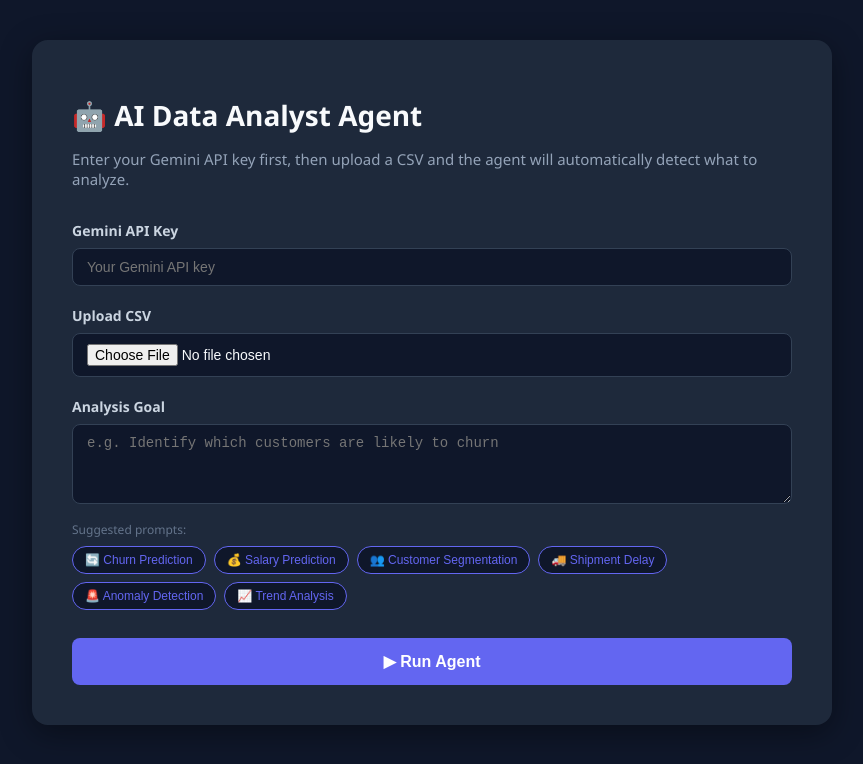
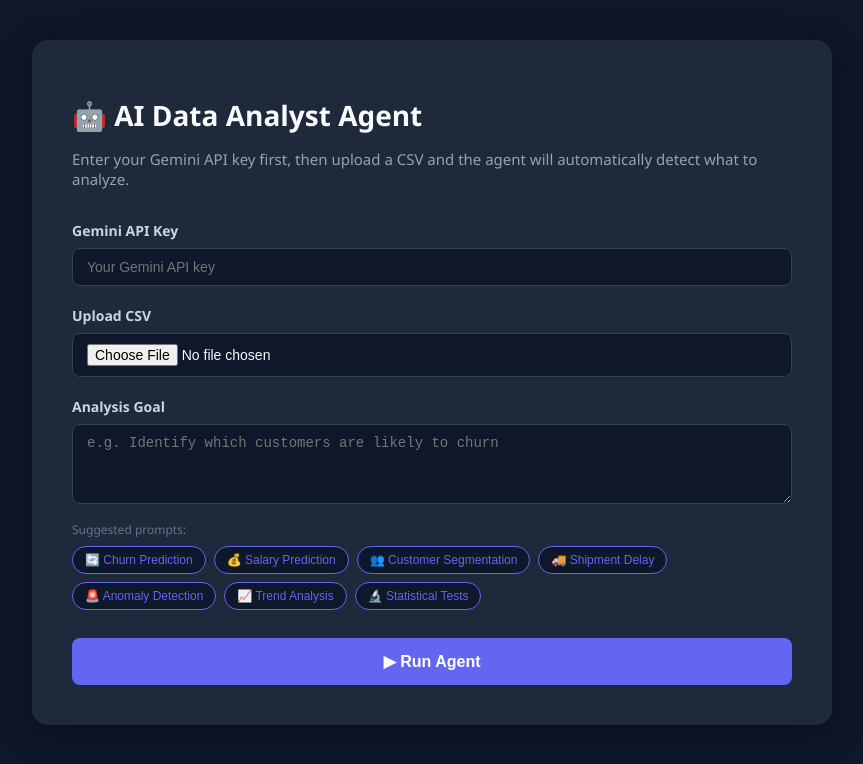
Before and after one commit to lux-lator555/ai-agent-frontend, a React (Create React App) app: page / in a window 1280 px wide. Shown: the top 764 px of the page, without its empty margins (208-1071 px from the left). Built offline with nearby package versions, Linux system fonts and the light colour scheme.

Commit message:
Batch 2: Add statistical tests prompt button

```diff
--- a/src/App.js
+++ b/src/App.js
@@ -464,14 +464,15 @@
   "Identify distinct customer segments using clustering. Use the elbow method to find optimal clusters, run K-Means, visualize the clusters, and describe each segment's characteristics and recommended marketing strategy.",
   "Predict which shipments are likely to be delayed. Run BOTH logistic regression AND random forest models separately. For each model print accuracy, precision, recall, F1 score and ROC-AUC. Generate confusion matrix and feature importance charts. Use SHAP to explain delay predictions.",
   "Detect anomalies and outliers in this dataset. Use Isolation Forest and DBSCAN to identify unusual records. Show how many anomalies were found, visualize them in a scatter plot with anomalies highlighted in red, and explain in plain English what makes each anomaly unusual and what business action should be taken.",
-  "Analyze trends in this dataset. Identify date columns and parse them. Calculate month-over-month growth rates, identify seasonality patterns, determine overall trend direction, and forecast the next 3 periods. Generate a time series line chart and a growth rate bar chart. Explain what the trends mean for the business."
+  "Analyze trends in this dataset. Identify date columns and parse them. Calculate month-over-month growth rates, identify seasonality patterns, determine overall trend direction, and forecast the next 3 periods. Generate a time series line chart and a growth rate bar chart. Explain what the trends mean for the business.",
+  "Run statistical hypothesis tests on this dataset. Check normality of key variables, compare groups using appropriate tests (t-test or Mann-Whitney), test correlations between variables, and generate box plots and a correlation heatmap. State the null hypothesis, p-value, and conclusion for each test in plain English."
 ].map((prompt, i) => (
   <button
     key={i}
     onClick={() => setGoal(prompt)}
     style={styles.promptButton}
   >
-    {["🔄 Churn Prediction", "💰 Salary Prediction", "👥 Customer Segmentation", "🚚 Shipment Delay", "🚨 Anomaly Detection", "📈 Trend Analysis"][i]}
+    {["🔄 Churn Prediction", "💰 Salary Prediction", "👥 Customer Segmentation", "🚚 Shipment Delay", "🚨 Anomaly Detection", "📈 Trend Analysis", "🔬 Statistical Tests"][i]}
   </button>
 ))}
             </div>
```
